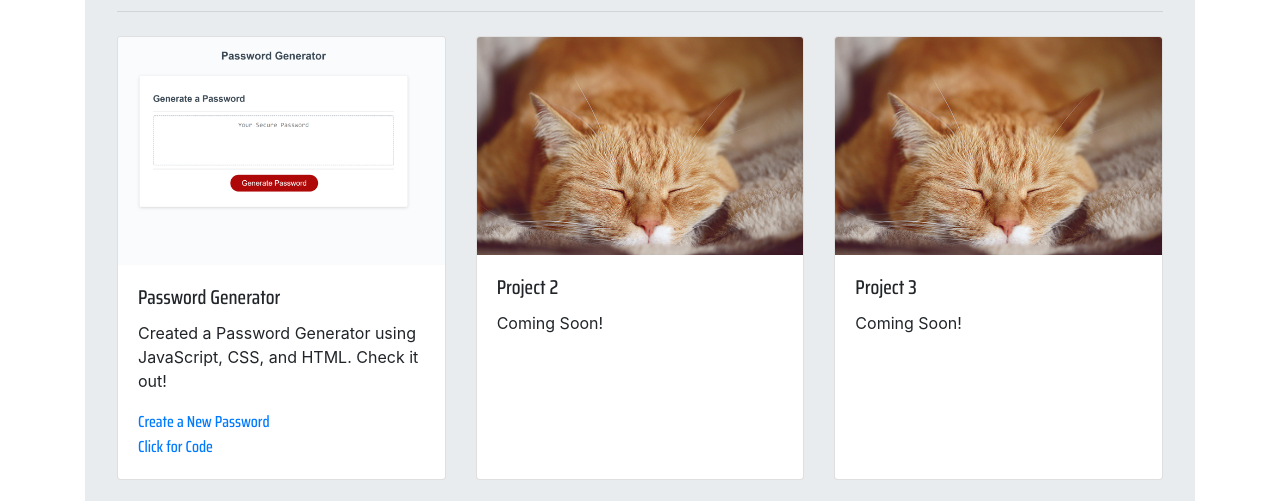
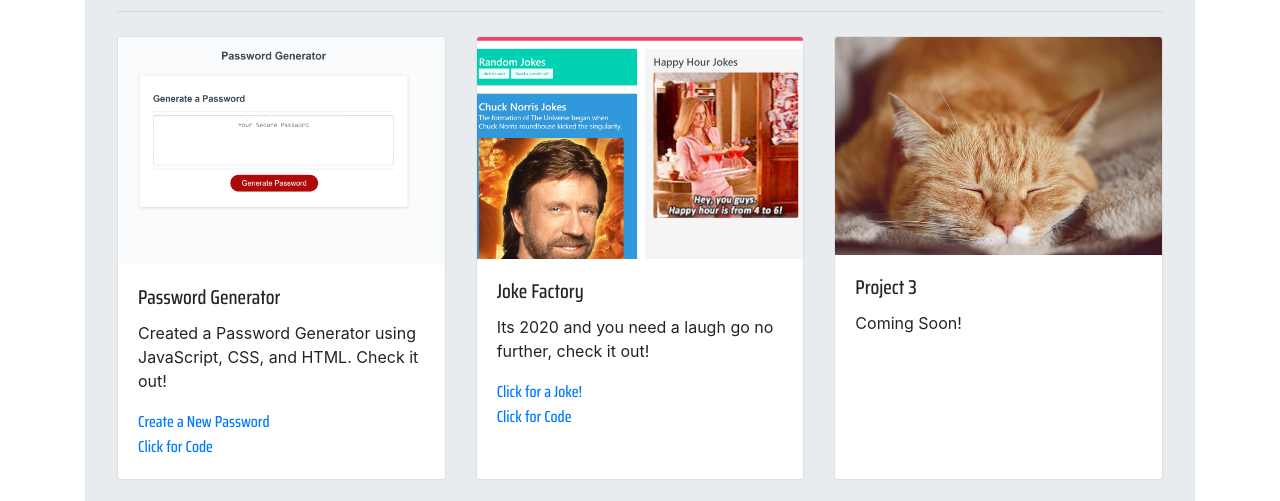
Before and after one commit to camrynnesullivan/Homework-2-Portfolio, a plain HTML site: page portfolio.html in a window 1280 px wide. Shown: the part 241-742 px from the top of the page. Drawn offline with nearby package versions, Linux system fonts and the light colour scheme.

Commit message:
Added Joke Factory to my portfolio

```diff
--- a/portfolio.html
+++ b/portfolio.html
@@ -138,14 +138,17 @@
               </div>
               <div class="card">
                 <img
-                  src="Images/An-orange-tabby-cat-with-the-M-marking-on-the-forehead.jpg"
+                  src="Images/Inside-Jokes.jpg"
                   class="card-img-top"
                   alt="..."
                 />
                 <div class="card-body">
-                  <h5 class="card-title">Project 2</h5>
-                  <p class="card-text">Coming Soon!</p>
+                  <h5 class="card-title">Joke Factory</h5>
+                  <p class="card-text">Its 2020 and you need a laugh go no further, check it out!</p>
                   <p class="card-text">
+                    <a href="https://mkgude.github.io/marian-mike-jessica-camrynne-Joke-Factory/">Click for a Joke!</a>
+                    <br>
+                    <a href="https://github.com/mkgude/marian-mike-jessica-camrynne-Joke-Factory">Click for Code</a>
                     <small class="text-muted"></small>
                   </p>
                 </div>
```
Also changed, not shown: Images/Inside-Jokes.jpg (added).
